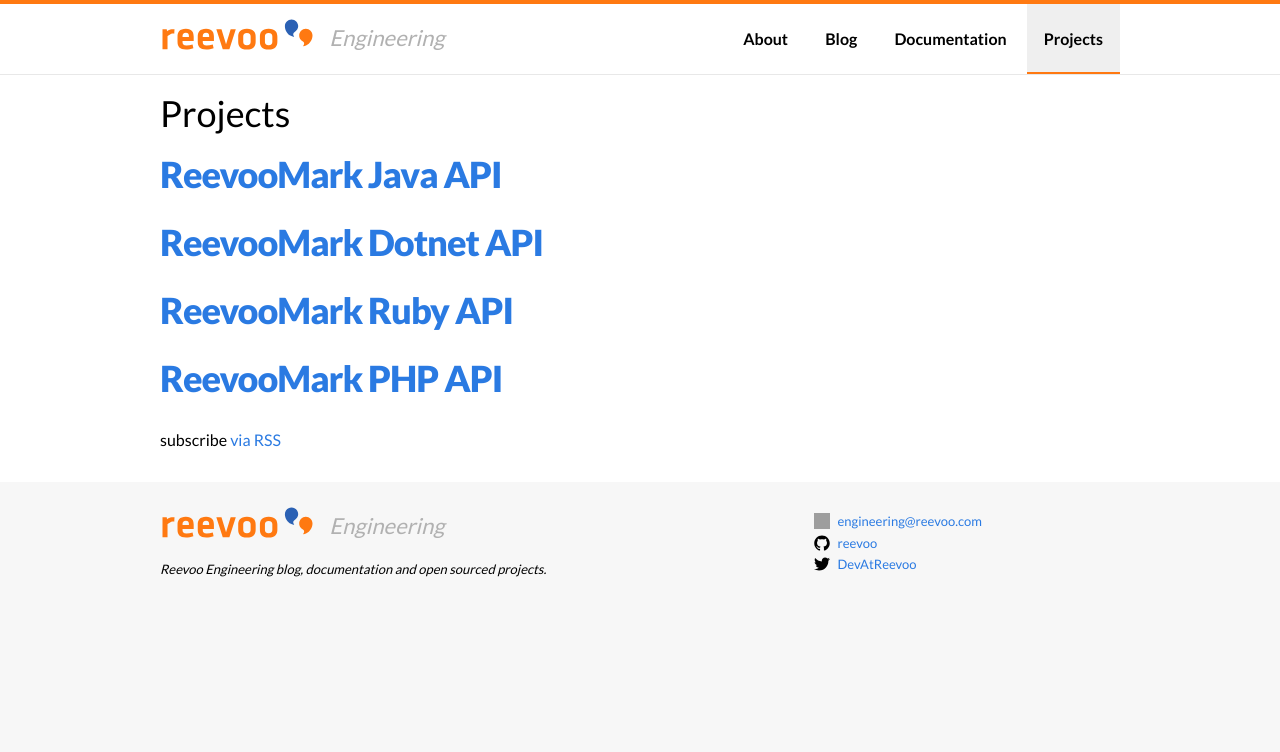
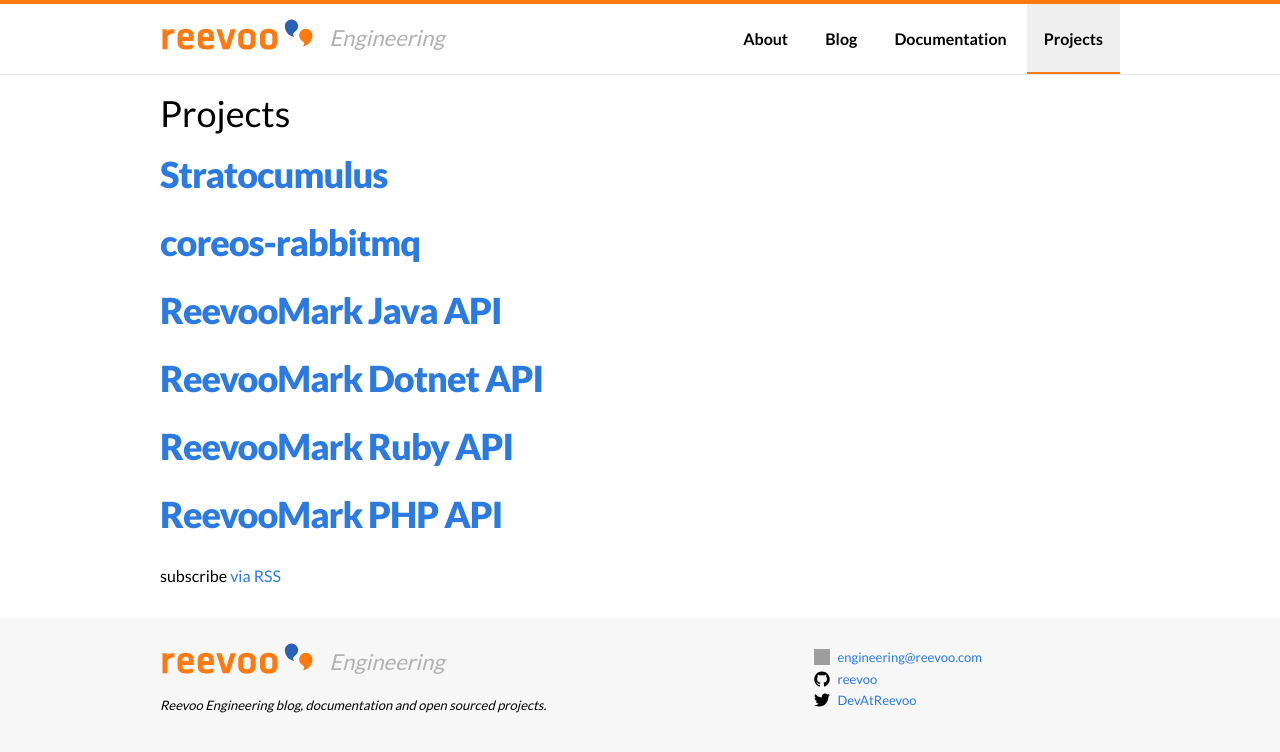
Before and after one commit to reevoo/reevoo.github.io, a Jekyll site: the page built from projects.html, in a window 1280 px wide. Shown: the top 752 px of the page. Built offline with Jekyll 4.4.1, drawn with Linux system fonts in a browser that asks for light colours; grey boxes are pictures that could not be loaded.

Commit message:
Add some more open source projects

```diff
--- a/_data/projects.yml
+++ b/_data/projects.yml
@@ -1,3 +1,7 @@
+- title: Stratocumulus
+  url: stratocumulus
+- title: coreos-rabbitmq
+  url: coreos_rabbitmq
 - title: ReevooMark Java API
   url: reevoomark_java_api
 - title: ReevooMark Dotnet API
--- /dev/null
+++ b/projects/coreos_rabbitmq/index.markdown
@@ -0,0 +1,4 @@
+---
+layout: redirect
+destination: http://github.com/reevoo/coreos-rabbitmq
+---
--- /dev/null
+++ b/projects/stratocumulus/index.markdown
@@ -0,0 +1,4 @@
+---
+layout: redirect
+destination: http://github.com/reevoo/stratocumulus
+---
```
